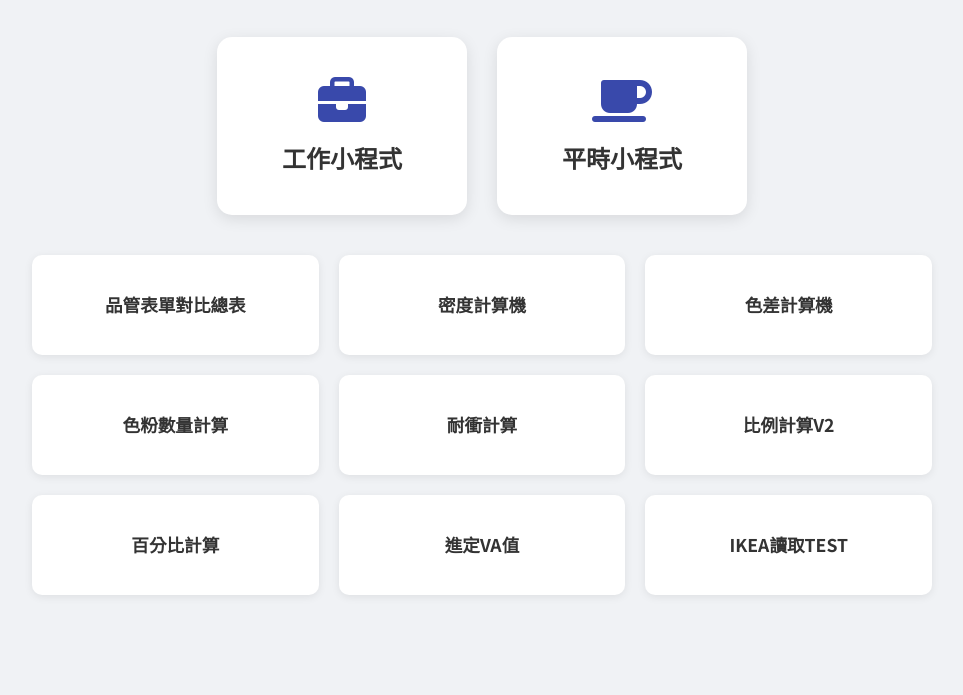
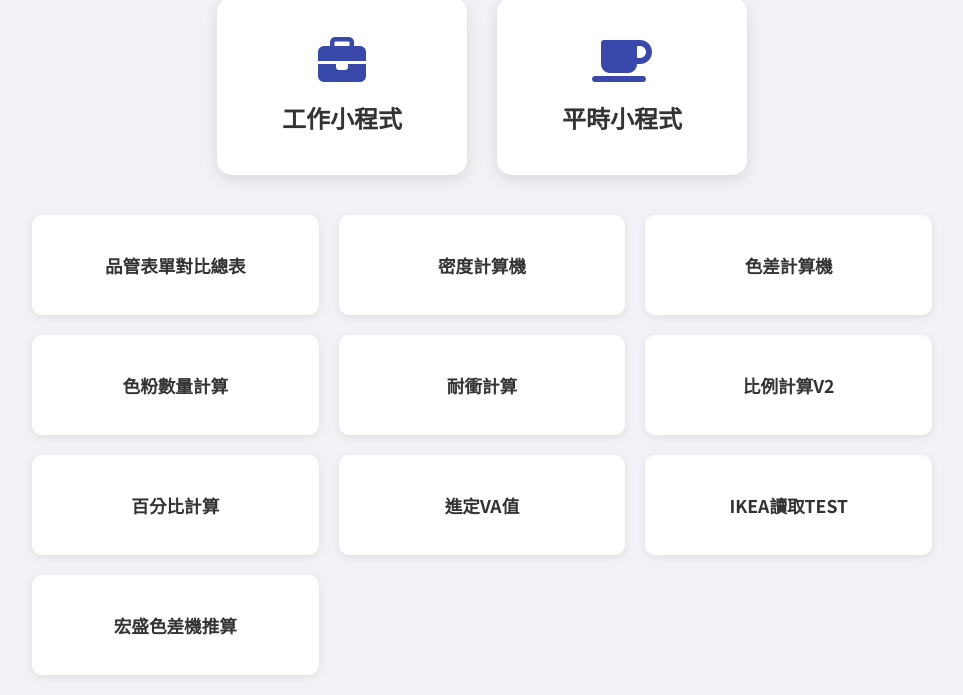
Before and after one commit to a3996123/a3996123.github.io, a plain HTML site: page index.html in a window 1280 px wide. Both pictures are taken after a click on the element "工作小程式". Shown: the part 146-841 px from the top of the page, without its empty margins (158-1121 px from the left). Before the commit the page ends 800 px from the top, so only its background shows below. Drawn offline with Linux system fonts and the light colour scheme.

Commit message:
Update index.html

```diff
--- a/index.html
+++ b/index.html
@@ -36,6 +36,7 @@
             <a href="百分比計算.html" class="applet-card">百分比計算</a>
             <a href="推定VA值.html" class="applet-card">進定VA值</a>
             <a href="IKEA讀取 TEST(2.html" class="applet-card">IKEA讀取TEST</a>
+            <a href="宏盛色差機推算.html" class="applet-card">宏盛色差機推算</a>
         </div>
 
         <div id="personal-applets" class="applet-grid hidden">
```
